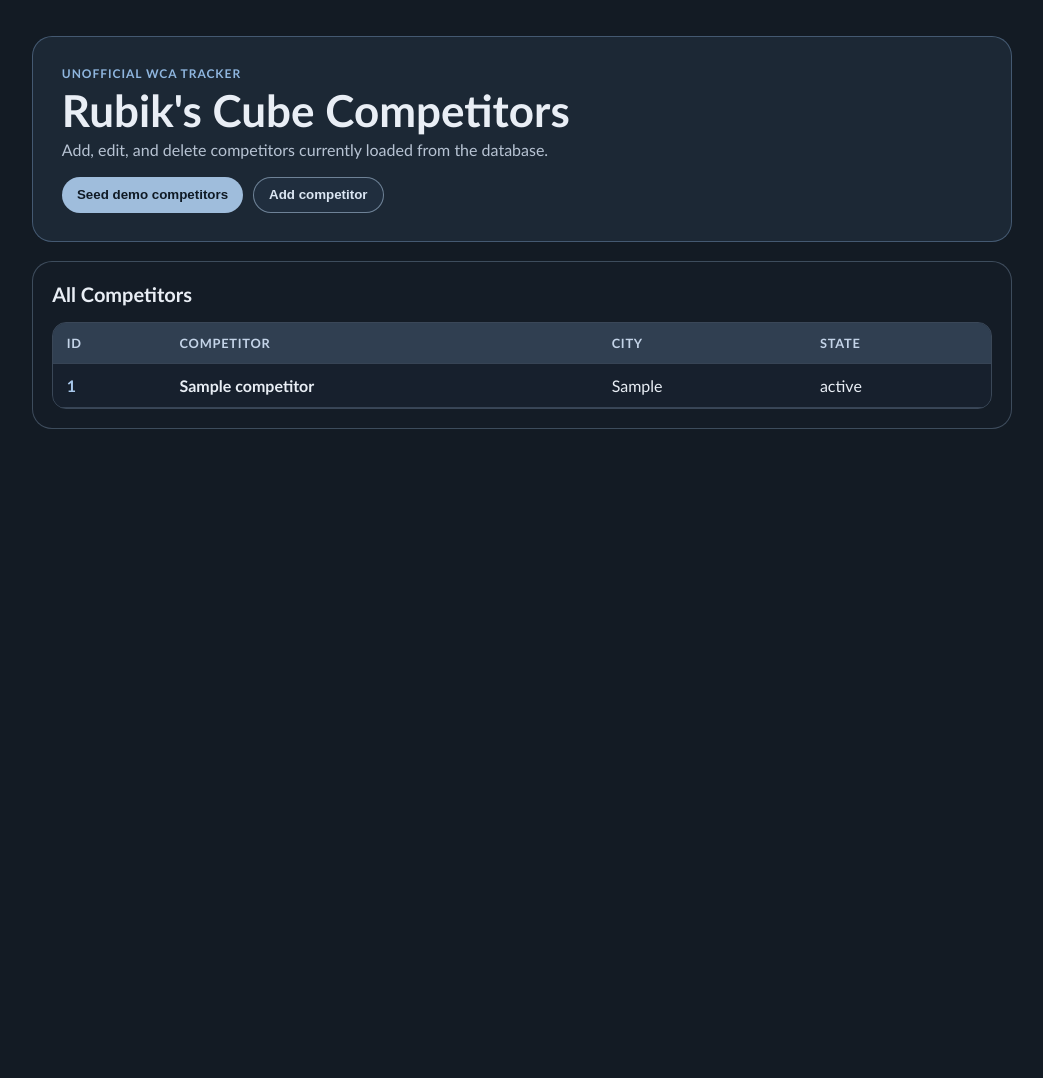
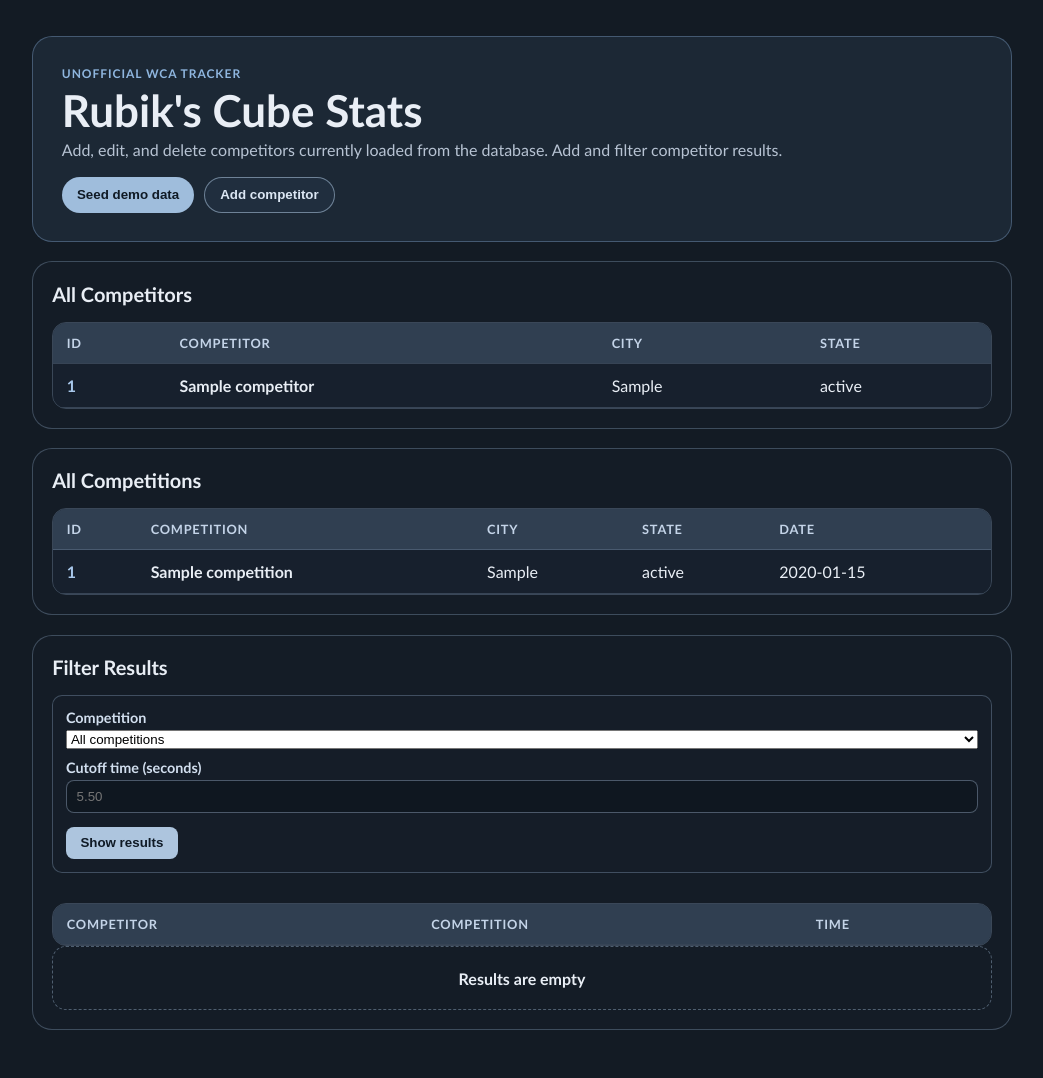
Before and after one commit to 24wangj/cs-348-project, a Flask app: page / in a window 1280 px wide. Shown: the whole page, without its empty margins (118-1161 px from the left). Before the commit the page ends 429 px from the top, so only its background shows below. Run offline with Flask 3, Linux system fonts and the light colour scheme; tables that the repository leaves empty hold one stand-in row (values such as "Sample post"); lists and menus that the app fills with data are empty.

Commit message:
Stage 2 done?

```diff
--- a/app.py
+++ b/app.py
@@ -16,26 +16,82 @@ class Competitor(db.Model):
     def __repr__(self):
         return f"<Competitor {self.id}: {self.name}>"
 
+class Competition(db.Model):
+    id = db.Column(db.Integer, primary_key=True)
+    name = db.Column(db.String(150), nullable=False)
+    city = db.Column(db.String(150), nullable=False)
+    state = db.Column(db.String(150), nullable=False)
+    date = db.Column(db.String(150), nullable=True)
+
+    def __repr__(self):
+        return f"<Competition {self.id}: {self.name}>"
+
+class Result(db.Model):
+    competition_id = db.Column(db.Integer, primary_key=True)
+    competitor_id = db.Column(db.Integer, primary_key=True)
+    time = db.Column(db.Float)
+
 @app.route('/')
 def index():
     competitors = Competitor.query.order_by(Competitor.id.asc()).all()
-    return render_template('index.html', competitors=competitors)
+    competitions = Competition.query.order_by(Competition.id.asc()).all()
+    return render_template('index.html', competitors=competitors, competitions=competitions)
+
+
+@app.route('/filter_results', methods=['POST'])
+def filter_results():
+    data = request.get_json() or {}
+    competition_id = data["competition_id"]
+    cutoff_time = data["cutoff_time"]
+
+    query = (
+        db.session.query(Result, Competition, Competitor)
+        .join(Competition, Result.competition_id == Competition.id)
+        .join(Competitor, Result.competitor_id == Competitor.id)
+        .filter(Result.time <= cutoff_time)
+    )
+
+    if competition_id != -1:
+        query = query.filter(Result.competition_id == competition_id)
+
+    filtered = query.order_by(Result.time.asc()).all()
+
+    rows = [
+        {
+            "competitor": competitor.name,
+            "competition": competition.name,
+            "time": result.time,
+        }
+        for result, competition, competitor in filtered
+    ]
+
+    return jsonify(rows), 200
 
 
 @app.route('/seed', methods=['GET', 'POST'])
 def seed():
     db.session.query(Competitor).delete()
-    if Competitor.query.count() == 0:
-        db.session.add(Competitor(name='Luke Carrot', city='West Lafayette', state='Indiana'))
-        db.session.add(Competitor(name='Matty Hiroto Inaba', city='Columbus', state='Ohio'))
-        db.session.add(Competitor(name='Lil Bro', city='Columbus', state='Indiana'))
-        db.session.commit()
+    db.session.add(Competitor(name='Luke Carrot', city='Muncie', state='Indiana'))
+    db.session.add(Competitor(name='Matty Hiroto Inaba', city='Honolulu', state='Hawaii'))
+    db.session.add(Competitor(name='Feliks Zemdegs', city='Stratford', state='Connecticut'))
 
-    if request.method == 'POST':
-        total = Competitor.query.count()
-        return jsonify({"total": total})
+    db.session.query(Competition).delete()
+    db.session.add(Competition(name='Best in West Lafayette', city='West Lafayette', state='Indiana', date='November 11, 2025'))
+    db.session.add(Competition(name='Rubik\'s World Championship 2025', city='Seattle', state='Washington', date='July 4, 2025'))
+    db.session.add(Competition(name='Locked in Clocked In', city='Ithaca', state='New York', date='January 7, 1999'))
+    db.session.add(Competition(name='NA Championship 2026', city='Houston', state='Texas', date='August 10, 2026'))
 
-    return 'Seed complete. Visit / to view competitors.'
+    db.session.query(Result).delete()
+    db.session.add(Result(competition_id=1, competitor_id=1, time=5.59))
+    db.session.add(Result(competition_id=2, competitor_id=1, time=4.88))
+    db.session.add(Result(competition_id=3, competitor_id=3, time=5.66))
+    db.session.add(Result(competition_id=1, competitor_id=2, time=5.55))
+    db.session.add(Result(competition_id=2, competitor_id=2, time=4.72))
+    db.session.add(Result(competition_id=1, competitor_id=3, time=6.54))
+
+    db.session.commit()
+
+    return jsonify({}), 201
 
 @app.route('/add_competitor', methods=['POST'])
 def add_competitor():
@@ -60,6 +116,7 @@ def delete_competitor():
     competitor_id = data["id"]
 
     competitor = db.session.query(Competitor).filter(Competitor.id == competitor_id).first()
+    db.session.query(Result).filter(Result.competitor_id == competitor_id).delete(synchronize_session=False)
     db.session.delete(competitor)
     db.session.commit()
 
@@ -82,6 +139,30 @@ def edit_competitor():
 
     return jsonify({}), 201
 
+@app.route('/competitor/<int:competitor_id>/results', methods=['GET'])
+def competitor_results(competitor_id):
+    competitor = Competitor.query.get_or_404(competitor_id)
+    competitions = Competition.query.order_by(Competition.date.asc()).all()
+    return render_template(
+        'competitor_results.html',
+        competitor=competitor,
+        competitions=competitions
+    )
+
+@app.route('/add_result', methods=['POST'])
+def add_result():
+    data = request.get_json() or {}
+
+    result = Result(
+        competition_id=data["competition_id"],
+        competitor_id=data["competitor_id"],
+        time=data["time"],
+    )
+
+    db.session.add(result)
+    db.session.commit()
+    return jsonify({}), 201
+
 if __name__ == '__main__':
     with app.app_context():
         db.create_all()
--- a/static/css/main.css
+++ b/static/css/main.css
@@ -22,6 +22,10 @@ body {
     font-family: "Trebuchet MS", "Avenir Next", "Segoe UI", sans-serif;
     background: #131b24;
     padding: 2.25rem 1rem 3rem;
+}
+
+.padding {
+    padding-block: 15px;
 }
 
 .page {
@@ -312,12 +316,6 @@ h3 {
     flex-wrap: wrap;
 }
 
-.edit-note {
-    margin: 0;
-    color: #cfdced;
-    font-size: 0.88rem;
-}
-
 .delete-button:disabled,
 .cancel-button:disabled {
     opacity: 0.58;
--- a/templates/base.html
+++ b/templates/base.html
@@ -4,7 +4,7 @@
 <head>
     <meta charset="UTF-8">
     <meta name="viewport" content="width=device-width, initial-scale=1.0">
-    <title>{% block title %}Rubik's Cube Competitors{% endblock %}</title>
+    <title>{% block title %}Rubik's Cube Stats{% endblock %}</title>
     <link rel="stylesheet" href="{{ url_for('static', filename='css/main.css') }}">
     {% block head_extra %}{% endblock %}
 </head>
--- a/templates/index.html
+++ b/templates/index.html
@@ -6,25 +6,26 @@
 <main class="page">
     <header class="hero">
         <p class="kicker">Unofficial WCA Tracker</p>
-        <h1>Rubik's Cube Competitors</h1>
-        <p class="subtitle">Add, edit, and delete competitors currently loaded from the database.</p>
+        <h1>Rubik's Cube Stats</h1>
+        <p class="subtitle">Add, edit, and delete competitors currently loaded from the database. Add and filter
+            competitor results.</p>
         <div class="hero-actions">
-            <button class="seed-button" id="seed-btn" type="button">Seed demo competitors</button>
+            <button class="seed-button" id="seed-btn" type="button">Seed demo data</button>
             <button class="add-button" id="add-btn" type="button">Add competitor</button>
         </div>
 
         <form class="add-form hidden" id="add-form" aria-label="Add competitor form">
             <label>
                 Competitor Name
-                <input id="add-name" type="text" placeholder="Ava Kim" required>
+                <input id="add-name" type="text" placeholder="Max Park" required>
             </label>
             <label>
                 City
-                <input id="add-city" type="text" placeholder="Columbus" required>
+                <input id="add-city" type="text" placeholder="Cerritos" required>
             </label>
             <label>
                 State
-                <input id="add-state" type="text" placeholder="Indiana" required>
+                <input id="add-state" type="text" placeholder="California" required>
             </label>
             <div class="form-actions">
                 <button class="submit-button" type="submit">Save</button>
@@ -68,6 +69,7 @@
             <div class="delete-actions">
                 <button class="delete-button" id="delete-btn" type="button" disabled>Delete competitor</button>
                 <button class="cancel-button" id="cancel-delete-btn" type="button" disabled>Cancel</button>
+                <button class="submit-button" id="results-btn" type="button" disabled>Add results</button>
             </div>
 
             <form class="edit-form hidden" id="edit-form" aria-label="Edit competitor form">
@@ -91,9 +93,92 @@
         {% else %}
         <div class="empty-state">
             <h3>No competitors yet</h3>
-            <p>Use the seed button above to load sample competitors and refresh this page.</p>
         </div>
         {% endif %}
+    </section>
+
+    <section class="panel" aria-label="Competitions list">
+        <div class="panel-head">
+            <h2>All Competitions</h2>
+        </div>
+
+        {% if competitions %}
+        <div class="table-wrap">
+            <table class="competitor-table">
+                <thead>
+                    <tr>
+                        <th scope="col">ID</th>
+                        <th scope="col">Competition</th>
+                        <th scope="col">City</th>
+                        <th scope="col">State</th>
+                        <th scope="col">Date</th>
+                    </tr>
+                </thead>
+                <tbody>
+                    {% for competition in competitions %}
+                    <tr>
+                        <td>{{ competition.id }}</td>
+                        <td>{{ competition.name }}</td>
+                        <td>{{ competition.city }}</td>
+                        <td>{{ competition.state }}</td>
+                        <td>{{ competition.date if competition.date else "-" }}</td>
+                    </tr>
+                    {% endfor %}
+                </tbody>
+            </table>
+        </div>
+        {% else %}
+        <div class="empty-state">
+            <h3>No competitions yet</h3>
+        </div>
+        {% endif %}
+    </section>
+
+    <section class="panel" aria-label="Results list">
+        <div class="panel-head">
+            <h2>Filter Results</h2>
+        </div>
+
+        <form class="edit-form" id="results-filter-form" aria-label="Results filter form">
+            <label for="results-competition-id">
+                Competition
+                <select id="results-competition-id" name="competition_id" required>
+                    <option value="-1">All competitions</option>
+                    {% for competition in competitions %}
+                    <option value="{{ competition.id }}">{{ competition.name }}</option>
+                    {% endfor %}
+                </select>
+            </label>
+
+            <label for="results-cutoff-time">
+                Cutoff time (seconds)
+                <input id="results-cutoff-time" name="cutoff_time" type="number" step="0.01" min="0" placeholder="5.50"
+                    required>
+            </label>
+
+            <div class="form-actions">
+                <button class="submit-button" type="submit">Show results</button>
+            </div>
+        </form>
+
+        <div class="padding"></div>
+
+        <div class="table-wrap">
+            <table class="competitor-table">
+                <thead>
+                    <tr>
+                        <th scope="col">Competitor</th>
+                        <th scope="col">Competition</th>
+                        <th scope="col">Time</th>
+                    </tr>
+                </thead>
+                <tbody id="results-table-body"></tbody>
+            </table>
+        </div>
+
+        <div class="empty-state" id="results-empty-state">
+            <h3>Results are empty</h3>
+        </div>
     </section>
 </main>
 
@@ -105,10 +190,16 @@
     const selectedCompetitor = document.getElementById("selected-competitor");
     const deleteBtn = document.getElementById("delete-btn");
     const cancelDeleteBtn = document.getElementById("cancel-delete-btn");
+    const resultsBtn = document.getElementById("results-btn");
     const editForm = document.getElementById("edit-form");
     const editName = document.getElementById("edit-name");
     const editCity = document.getElementById("edit-city");
     const editState = document.getElementById("edit-state");
+    const resultsFilterForm = document.getElementById("results-filter-form");
+    const resultsCompetitionId = document.getElementById("results-competition-id");
+    const resultsCutoffTime = document.getElementById("results-cutoff-time");
+    const resultsTableBody = document.getElementById("results-table-body");
+    const resultsEmptyState = document.getElementById("results-empty-state");
 
     let selectedCompetitorId = null;
 
@@ -148,6 +239,7 @@
             deletePanel.classList.remove("hidden");
             deleteBtn.disabled = false;
             cancelDeleteBtn.disabled = false;
+            resultsBtn.disabled = false;
             editName.value = row.dataset.name || "";
             editCity.value = row.dataset.city || "";
             editState.value = row.dataset.state || "";
@@ -181,6 +273,51 @@
                 throw new Error("Request failed");
             }
             window.location.reload();
+        } catch (error) {
+            console.log(error);
+        }
+    });
+
+    resultsFilterForm?.addEventListener("submit", async (event) => {
+        event.preventDefault();
+
+        const payload = {
+            competition_id: Number(resultsCompetitionId.value),
+            cutoff_time: Number(resultsCutoffTime.value)
+        };
+
+        try {
+            const response = await fetch("/filter_results", {
+                method: "POST",
+                headers: {
+                    "Content-Type": "application/json"
+                },
+                body: JSON.stringify(payload)
+            });
+
+            if (!response.ok) {
+                throw new Error("Request failed");
+            }
+
+            const rows = await response.json();
+            resultsTableBody.innerHTML = "";
+
+            if (!rows.length) {
+                resultsEmptyState.classList.remove("hidden");
+                return;
+            }
+
+            rows.forEach((row) => {
+                const tr = document.createElement("tr");
+                tr.innerHTML = `
+                    <td>${row.competitor}</td>
+                    <td>${row.competition}</td>
+                    <td>${row.time}</td>
+                `;
+                resultsTableBody.appendChild(tr);
+            });
+
+            resultsEmptyState.classList.add("hidden");
         } catch (error) {
             console.log(error);
         }
@@ -250,13 +387,18 @@
         }
     });
 
+    resultsBtn?.addEventListener("click", () => {
+        if (!selectedCompetitorId) return;
+        window.location.href = `/competitor/${selectedCompetitorId}/results`;
+    });
+
     cancelDeleteBtn?.addEventListener("click", () => {
         selectedCompetitorId = null;
         deletePanel.classList.add("hidden");
         deleteBtn.disabled = true;
         cancelDeleteBtn.disabled = true;
+        resultsBtn.disabled = true;
         editForm.classList.add("hidden");
-        editNote.textContent = "";
         document.querySelectorAll(".competitor-row").forEach((r) => r.classList.remove("row-selected"));
     });
 </script>
```
Also changed, not shown: templates/competitor_results.html (added, +79 -0 lines), README.md (added).
